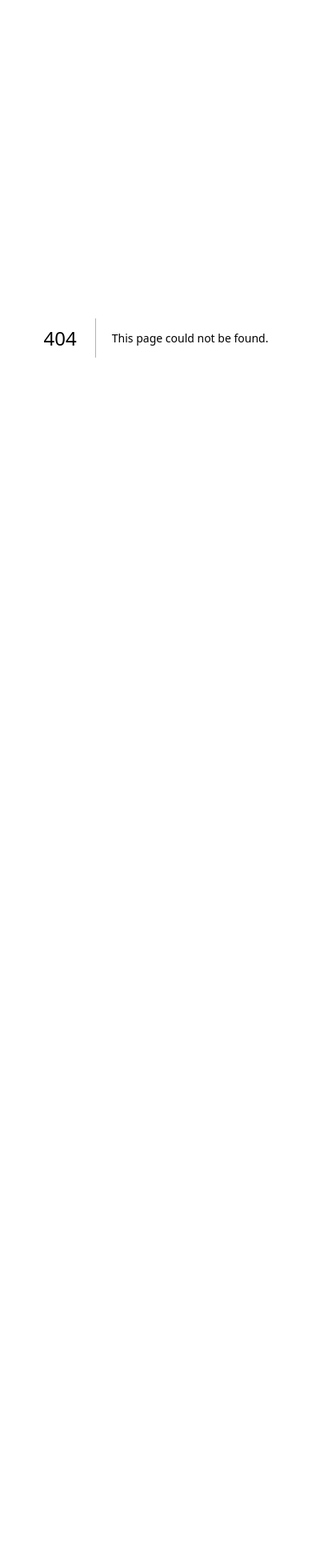
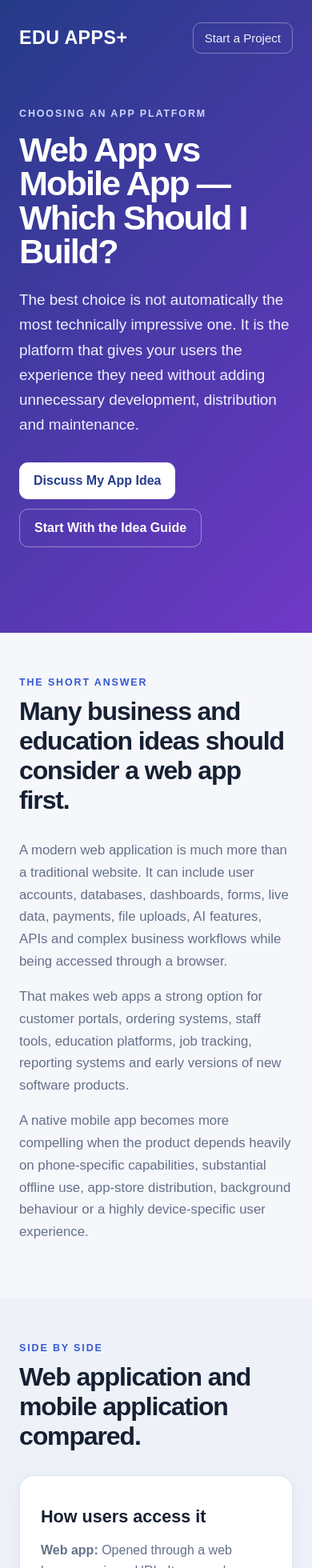
Before and after one commit to trevore777/eduappsplus_website, a Next.js app: page /web-app-vs-mobile-app in a window 390 px wide. Before the commit this address had no page. Shown: the top 1960 px of the page at 80% size. Before the commit the page ends 844 px from the top, so only its background shows below. Built offline with nearby package versions, Linux system fonts and the light colour scheme.

Commit message:
Add web app vs mobile app guide

```diff
--- /dev/null
+++ b/app/web-app-vs-mobile-app/page.js
@@ -0,0 +1,49 @@
+import Link from "next/link";
+
+export const metadata = {
+  title: "Web App vs Mobile App — Which Should I Build? | EDU Apps Plus",
+  description: "Web app or mobile app? Compare cost, installation, device features, updates, offline use and development approach before deciding what to build.",
+  alternates: { canonical: "/web-app-vs-mobile-app" },
+};
+
+const comparison = [
+  ["How users access it", "Opened through a web browser using a URL. It can work across phones, tablets and computers.", "Installed on a phone or tablet, normally through an app store."],
+  ["Development", "A responsive web application can often use one codebase across many device types.", "iOS and Android requirements may involve platform-specific development, testing and release processes."],
+  ["Updates", "Changes can usually be deployed centrally and become available when users next visit the app.", "Updates may need to be distributed through app-store release processes before users receive them."],
+  ["Device features", "Modern browsers support many useful device capabilities, but access can vary by browser and platform.", "Native apps can provide deeper access to device-specific capabilities when those features are central to the product."],
+  ["Offline use", "Possible in some web applications, but the design needs to account for connectivity and browser limitations.", "Can be designed for substantial offline operation with local device storage and later synchronisation."],
+  ["Discoverability", "A link can be shared directly and pages may be discoverable through search engines when appropriate.", "App stores provide another discovery channel, but users generally need to install the application."],
+];
+
+export default function WebVsMobilePage() {
+  return <>
+    <header className="siteHeader"><div className="wrap">
+      <div className="top"><Link className="brand" href="/">EDU APPS+</Link><nav className="mainNav"><Link href="/app-development">App Development</Link><Link href="/education-apps">Education Apps</Link><Link href="/small-business-apps">Small Business Apps</Link><Link className="navCta" href="/enquire">Start a Project</Link></nav></div>
+      <div className="commercialHero"><span className="eyebrow">Choosing an app platform</span><h1>Web App vs Mobile App — Which Should I Build?</h1><p>The best choice is not automatically the most technically impressive one. It is the platform that gives your users the experience they need without adding unnecessary development, distribution and maintenance.</p><div className="heroActions"><Link className="primaryButton" href="/enquire">Discuss My App Idea</Link><Link className="secondaryButton" href="/have-an-idea">Start With the Idea Guide</Link></div></div>
+    </div></header>
+
+    <main>
+      <section className="commercialSection"><div className="wrap narrow"><span className="eyebrow dark">The short answer</span><h2 className="largeHeading">Many business and education ideas should consider a web app first.</h2><div className="aboutCopy"><p>A modern web application is much more than a traditional website. It can include user accounts, databases, dashboards, forms, live data, payments, file uploads, AI features, APIs and complex business workflows while being accessed through a browser.</p><p>That makes web apps a strong option for customer portals, ordering systems, staff tools, education platforms, job tracking, reporting systems and early versions of new software products.</p><p>A native mobile app becomes more compelling when the product depends heavily on phone-specific capabilities, substantial offline use, app-store distribution, background behaviour or a highly device-specific user experience.</p></div></div></section>
+
+      <section className="commercialSection altSection"><div className="wrap"><span className="eyebrow dark">Side by side</span><h2 className="largeHeading">Web application and mobile application compared.</h2><div className="serviceGrid">{comparison.map(([title,web,mobile]) => <div className="serviceCard" key={title}><h3>{title}</h3><p><strong>Web app:</strong> {web}</p><p><strong>Mobile app:</strong> {mobile}</p></div>)}</div></div></section>
+
+      <section className="commercialSection"><div className="wrap aboutGrid"><div><span className="eyebrow dark">When a web app fits</span><h2 className="largeHeading">Choose accessibility and a simpler path to launch.</h2></div><div className="aboutCopy"><p>A web app is worth serious consideration when users need to open the application quickly from a link, when the same system should work on laptops and phones, or when the product is primarily based around data and workflows rather than device hardware.</p><p>It can also be a practical way to validate a new app idea. Instead of building and maintaining separate platform experiences immediately, the first version can concentrate on whether the underlying product solves the user's problem.</p><p>Examples include online ordering, dashboards, customer portals, school applications, staff workflows, booking or tracking systems, reporting tools and many AI-assisted applications.</p></div></div></section>
+
+      <section className="commercialSection altSection"><div className="wrap aboutGrid"><div><span className="eyebrow dark">When mobile fits</span><h2 className="largeHeading">Choose native mobile when the phone itself is part of the product.</h2></div><div className="aboutCopy"><p>A mobile application may be the better choice when deep integration with device hardware or operating-system capabilities is essential. That can include specialised camera use, sensors, location behaviour, Bluetooth, background processing, extensive offline functionality or particular notification requirements.</p><p>Mobile apps can also make sense when App Store or Google Play presence is important to the product strategy and users are expected to return to the application frequently.</p><p>The additional platform, testing and release requirements should be justified by a genuine product need rather than simply the assumption that every app must be downloaded from an app store.</p></div></div></section>
+
+      <section className="commercialSection"><div className="wrap"><span className="eyebrow dark">Decision questions</span><h2 className="largeHeading">Ask these before choosing the technology.</h2><div className="serviceGrid">
+        <div className="serviceCard"><h3>Where will people use it?</h3><p>Only on a phone, or will staff and customers also need laptops, desktops or tablets?</p></div>
+        <div className="serviceCard"><h3>Does it need phone hardware?</h3><p>Identify whether camera, GPS, Bluetooth, sensors or background capabilities are essential rather than simply useful.</p></div>
+        <div className="serviceCard"><h3>Must it work offline?</h3><p>Consider how often users will have poor connectivity and exactly what they need to continue doing without internet access.</p></div>
+        <div className="serviceCard"><h3>How will users find it?</h3><p>Will customers follow a website link or QR code, staff receive a direct link, or is app-store discovery an important part of the plan?</p></div>
+        <div className="serviceCard"><h3>How quickly should it evolve?</h3><p>Early products often benefit from rapid updates while workflows and features are being tested with real users.</p></div>
+        <div className="serviceCard"><h3>What is the first useful version?</h3><p>Build around the core problem first. The platform can then be chosen to support that requirement rather than dictate it.</p></div>
+      </div></div></section>
+
+      <section className="commercialSection altSection"><div className="wrap narrow"><span className="eyebrow dark">What about a hybrid approach?</span><h2 className="largeHeading">The decision does not have to be permanent.</h2><div className="aboutCopy"><p>A project can begin as a responsive web application and later add a mobile application when there is evidence that native functionality is valuable. Both can also share the same backend services, database and APIs depending on the architecture.</p><p>This can be particularly useful for a new business idea. The first investment tests the workflow and user demand; later investment can focus on the mobile features that users actually need.</p><p>If cost is an important consideration, see <Link className="textLink" href="/small-business-app-cost">How Much Does It Cost to Develop a Small Business App?</Link> For an earlier-stage concept, see <Link className="textLink" href="/have-an-idea">I Have an App Idea — Where Do I Start?</Link></p></div></div></section>
+
+      <section className="commercialSection"><div className="wrap"><div className="ctaPanel"><div><span className="eyebrow">Not sure which to build?</span><h2>Start with what your users need to do.</h2><p>EDU Apps Plus can help work through the workflow, integrations and device requirements before deciding whether a web app, mobile app or staged approach makes the most sense.</p></div><Link className="primaryButton" href="/enquire">Discuss My Project</Link></div></div></section>
+    </main>
+    <footer>EDU Apps Plus · Custom App Development · <Link href="/">Home</Link></footer>
+  </>;
+}
```
